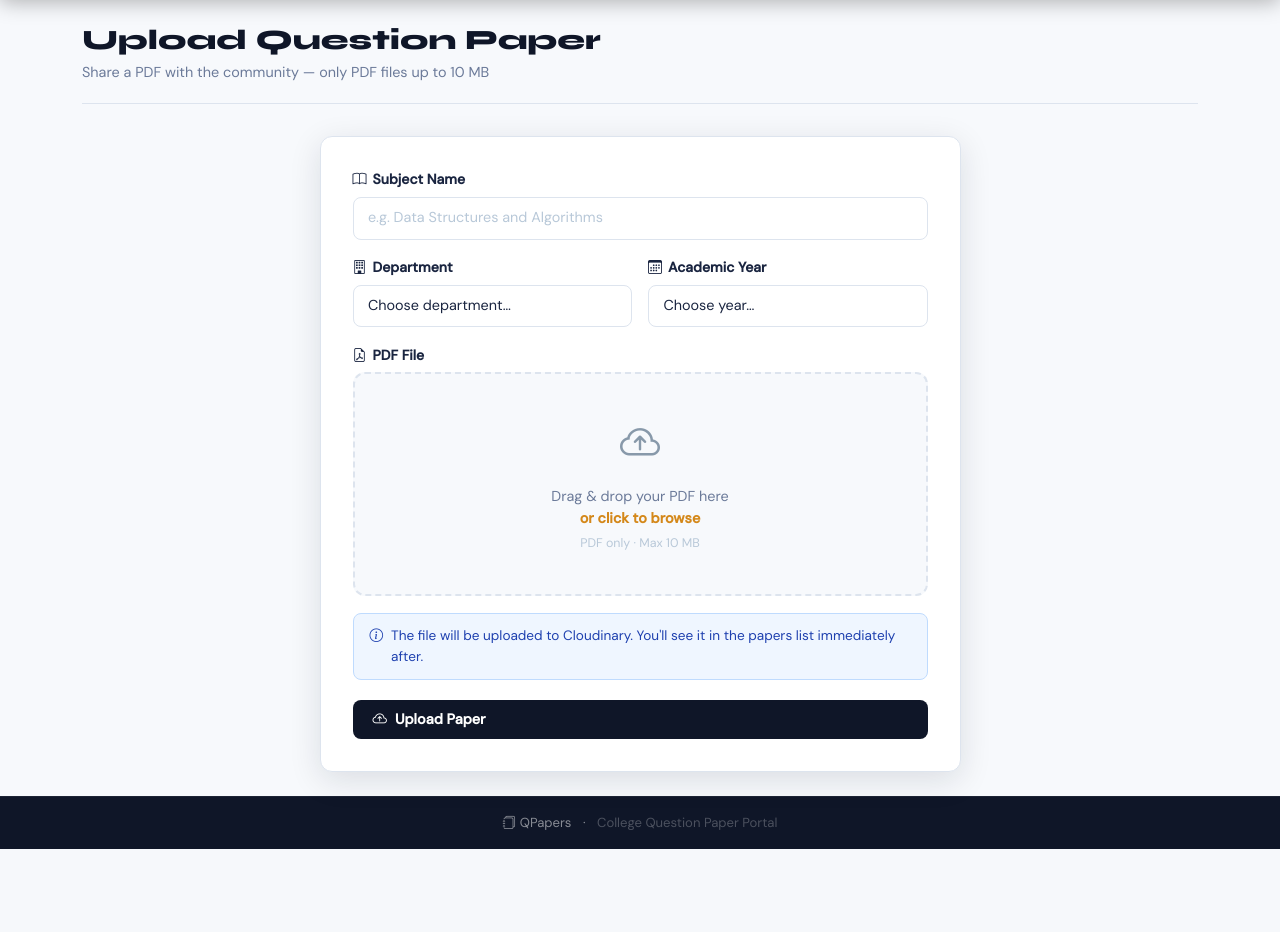
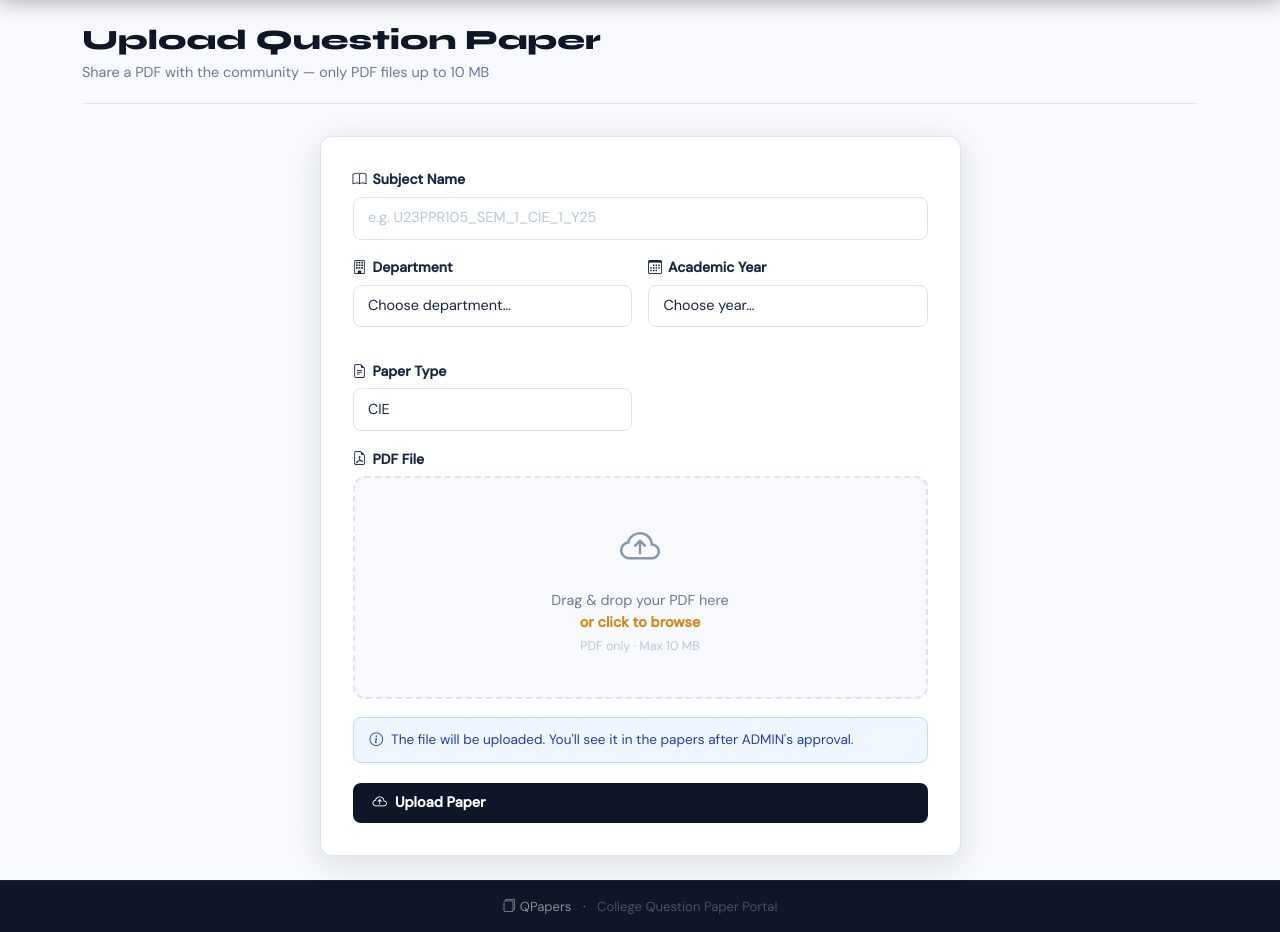
Before and after one commit to srinath-m29/QPapers, a Flask app: page /upload in a window 1280 px wide. Shown: the part 67-999 px from the top of the page. Before the commit the page ends 916 px from the top, so only its background shows below. Run offline with Flask 3, Linux system fonts and the light colour scheme; the visitor is signed in with stand-in values (Sample User, id 1); some libraries are stand-ins or nearby versions.

Commit message:
Add files via upload

```diff
--- a/templates/upload.html
+++ b/templates/upload.html
@@ -18,7 +18,7 @@
         <div class="form-group-qp">
           <label for="subject_name"><i class="bi bi-book"></i> Subject Name</label>
           <input type="text" class="form-control qp-input" id="subject_name"
-                 name="subject_name" placeholder="e.g. Data Structures and Algorithms"
+                 name="subject_name" placeholder="e.g. U23PPR105_SEM_1_CIE_1_Y25"
                  required />
         </div>
 
@@ -43,6 +43,26 @@
                   <option value="{{ y }}">{{ y }}</option>
                 {% endfor %}
               </select>
+            </div>
+          </div>
+          <div class="col-sm-6">
+            <div class="form-group-qp">
+
+              <label for="paper_type">
+                <i class="bi bi-file-earmark-text"></i>
+                Paper Type
+              </label>
+
+              <select class="form-select qp-select"
+                      id="paper_type"
+                      name="paper_type"
+                      required>
+
+                <option value="CIE" selected>CIE</option>
+                <option value="SEM">SEM</option>
+
+              </select>
+
             </div>
           </div>
         </div>
@@ -71,7 +91,7 @@
 
         <div class="upload-info-box">
           <i class="bi bi-info-circle"></i>
-          The file will be uploaded to Cloudinary. You'll see it in the papers list immediately after.
+          The file will be uploaded. You'll see it in the papers after ADMIN's approval.
         </div>
 
         <button type="submit" class="btn btn-qp-primary w-100" id="submitBtn">
```
Also changed, not shown: templates/papers.html (+20 -6 lines).
